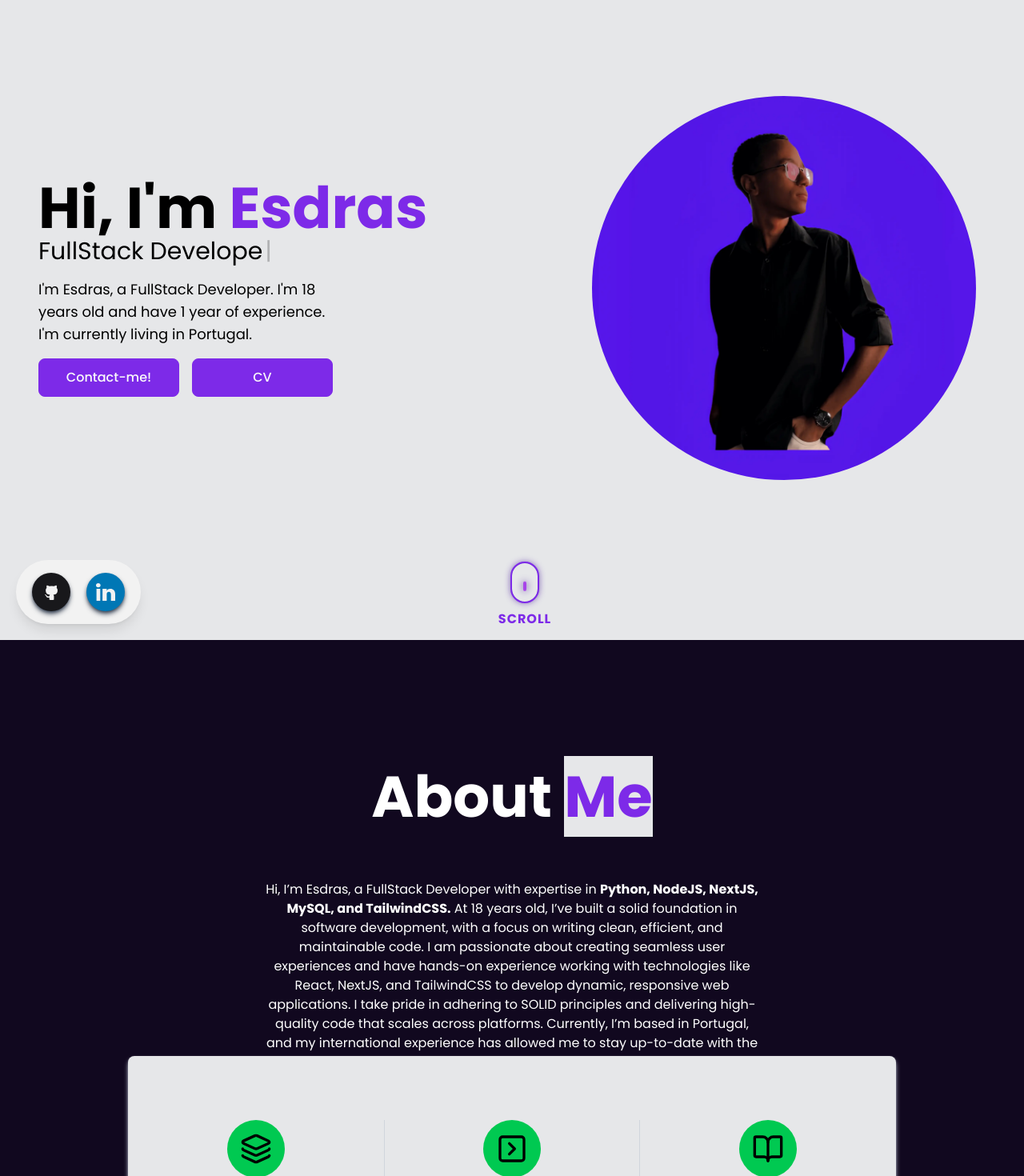
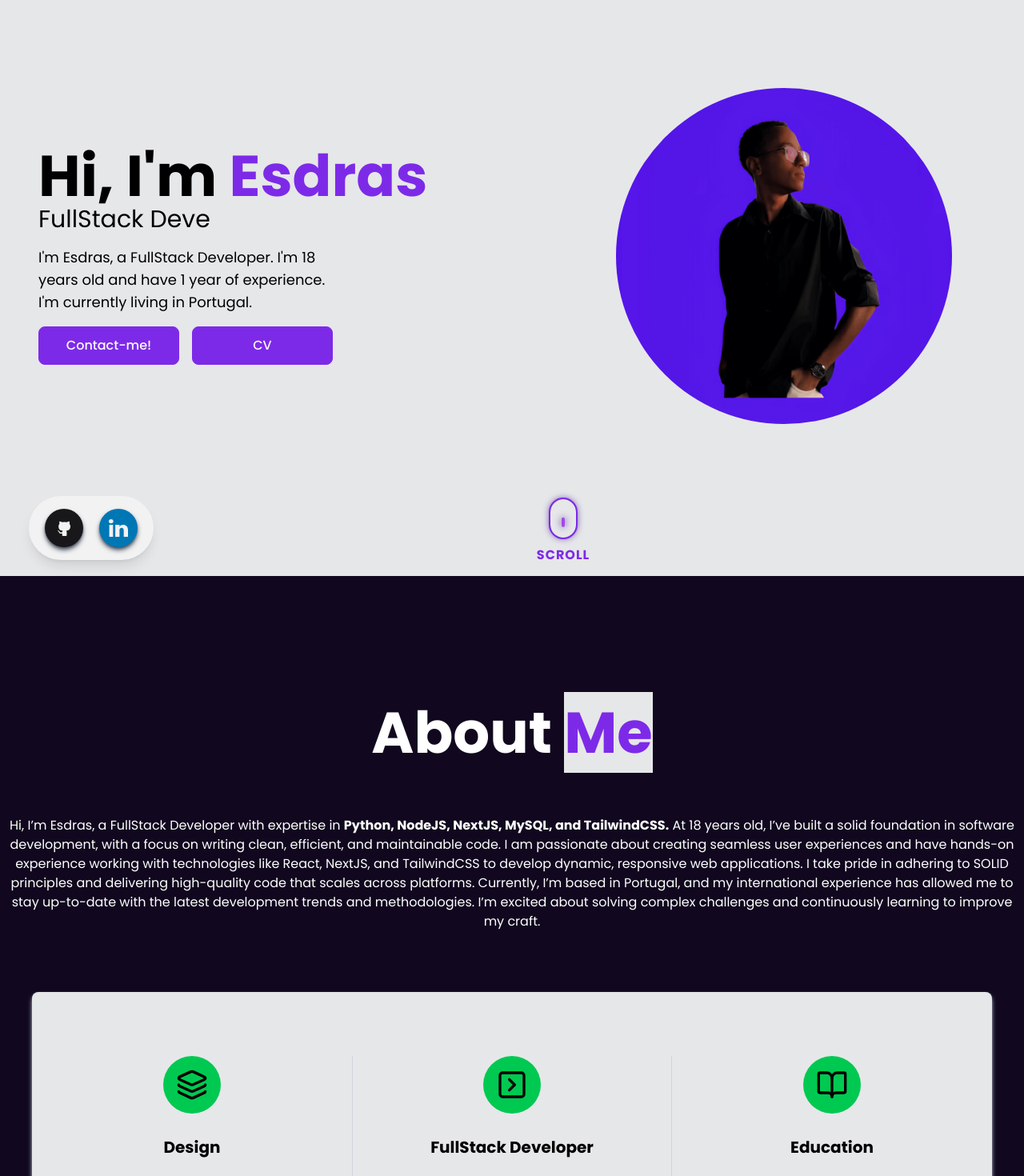
Before and after one commit to esdrassantos06/portfolio, a React (Vite) app: page / in a window 1280 px wide. Shown: the part 80-1550 px from the top of the page at 80% size. Built offline with nearby package versions, Linux system fonts and the light colour scheme.

Commit message:
new animations using motion

```diff
--- a/src/components/LoadingScreen.jsx
+++ b/src/components/LoadingScreen.jsx
@@ -9,7 +9,7 @@ const LoadingScreen = ({ onComplete }) => {
  const barProps = useSpring({
     width: `${progress}%`,
     from: { width: '0%' },
-    config: { duration: 500 },
+    config: { duration: 100 },
     onRest: () => {
           if (progress === 100) {
             onComplete();
--- a/src/components/Projects.jsx
+++ b/src/components/Projects.jsx
@@ -3,6 +3,7 @@ import Mockup1Pc from '../assets/mockups/mockup1-mac.webp';
 import Mockup1Phone from '../assets/mockups/mockup1-phone.webp';
 import NH_Phone from '../assets/mockups/novahorizonte-phone.webp'
 import NH_Pc from '../assets/mockups/novahorizonte-mac.webp'
+import { Reveal } from './Reveal';
 
 // Use o site https://mockuphone.com/ para fazer os mockups
 // Mockup Mobile é iphone 14
@@ -65,8 +66,8 @@ const ProjectGrid = () => {
         <div className='flex flex-col items-center mx-4 mb-20'>
             <div className='grid md:grid-cols-3 max-md:grid-cols-2 max-sm:grid-cols-1 gap-4'>
                 {visibleProjects.map((project) => (
+                    <Reveal key={project.id}>
                         <div
-                        key={project.id}
                             className='relative bg-gray-200 shadow-md shadow-slate-300 active:scale-100 active:translate-y-1 hover:scale-105 dark:shadow-zinc-950 dark:bg-neutral-900 p-4 rounded-lg overflow-hidden cursor-pointer'
                             onMouseEnter={() => setHoveredProject(project.id)}
                             onMouseLeave={() => setHoveredProject(null)}
@@ -91,6 +92,7 @@ const ProjectGrid = () => {
                                 </div>
                             )}
                         </div>
+                    </Reveal>
                 ))}
             </div>
 
@@ -106,7 +108,7 @@ const ProjectGrid = () => {
             {selectedProject && (
                 <div className='fixed inset-0 z-999 flex items-center justify-center bg-black/50' onClick={closeModal}>
 
-                    <div className='bg-white dark:bg-neutral-800 p-6 rounded-lg shadow-lg w-11/12 max-w-lg' onClick={(e) => e.stopPropagation()}>
+                    <div className={`bg-white ${selectedProject ? 'animate-scale-in-ver-top' : '' } dark:bg-neutral-800 p-6 rounded-lg shadow-lg w-11/12 max-w-lg`} onClick={(e) => e.stopPropagation()}>
                         <h1 className='text-xl font-semibold dark:text-white mb-4'>{selectedProject.title}</h1>
                         <p className='dark:text-white'>{selectedProject.description}</p>
                         <p className='mt-2 text-sm text-gray-600 dark:text-gray-300'>{selectedProject.frameworks}</p>
--- /dev/null
+++ b/src/components/Reveal.jsx
@@ -0,0 +1,30 @@
+import { motion, useInView, useAnimation } from "motion/react";
+import { useRef, useEffect } from "react";
+
+// eslint-disable-next-line react/prop-types
+export const Reveal = ({ children }) => {
+
+    const ref = useRef(null);
+    const isInView = useInView(ref, {once: true});
+    const controls = useAnimation();
+
+    useEffect(() => {
+        if (isInView) {
+            controls.start("visible");
+        }
+    }, [controls, isInView]);
+
+    return (
+        <div ref={ref} className="relative  h-full w-full">
+            <motion.div
+            variants={{
+                hidden: {opacity: 0, y: 75},
+                visible: {opacity: 1, y: 0}
+            }}
+            initial="hidden"
+            animate={controls}
+            transition={{duration: 0.5, delay: 0.25}}
+            >{children}</motion.div>
+        </div>
+    );
+}
--- a/src/pages/Home.jsx
+++ b/src/pages/Home.jsx
@@ -7,6 +7,7 @@ import ProjectGrid from '../components/Projects'
 import Footer from '../components/Footer'
 import { Link } from 'react-router';
 import CV from '../assets/cv/esdrasCV.pdf';
+import { Reveal } from '../components/Reveal';
 
 // Don't upgrade to react 19 until react spring is updated
 
@@ -53,39 +54,43 @@ const Home = () => {
 
             <Navbar />
 
-            <main className='md:pt-20 pt-30'>
+            <main className='max-md:pt-25'>
+
 
                 <section
                     className={`__main-container min-h-screen h-fit  relative grid gap-20 items-center place-content-center md:grid-cols-2 bg-mist-gray dark:bg-custom-black flex-row w-full `}
                     id="home"
                 >
                     <article className="flex flex-col pl-4 md:pl-12 items-start w-full poppins-font">
+                        <Reveal>
                             <h1 className="select-none md:text-7xl text-6xl font-bold poppins-font dark:text-white">Hi, I&apos;m <span
                                 className="text-mypurple" translate="no">Esdras</span></h1>
                             <WritingEffect />
+                        </Reveal>
 
+                        <Reveal>
                             <p className="max-w-96 py-4 dark:text-white poppins-font text-base md:text-lg">I&apos;m Esdras, a FullStack Developer. I&apos;m 18 years old and
                                 have 1 year of experience. I&apos;m currently living in Portugal.</p>
+                        </Reveal>
+                        <Reveal>
                             <div className='__contact-buttons gap-4 flex w-full max-sm:flex-wrap'>
                                 <Link to="/contact" className="text-md text-center h-12 flex items-center justify-center hover:bg-transparent border border-solid whitespace-nowrap hover:text-mypurple active:text-mypurple active:bg-transparent border-mypurple transition-colors duration-300 sm:w-44 w-30  text-zinc-50 bg-mypurple rounded-lg poppins-font font-medium" translate='no'>Contact-me!</Link>
 
                                 <a href={CV} className="text-md text-center h-12 flex items-center justify-center hover:bg-transparent border border-solid whitespace-nowrap hover:text-mypurple active:text-mypurple active:bg-transparent border-mypurple transition-colors duration-300 sm:w-44 w-30 text-zinc-50 bg-mypurple rounded-lg poppins-font font-medium" translate='no'>CV</a>
                             </div>
-                    </article>
+                        </Reveal>
 
-                    <aside
-                        className="z-10 select-none rounded-full flex justify-center items-center">
-                        <img className="object-cover rounded-full w-[80%]" src={myselfImage} alt="Profile" />
-                    </aside>
-
-                    <div className='__some-buttons z-10'>
+                        <div className='__some-buttons absolute w-full bottom-0 z-10'>
+                            <Reveal>
                                 <a href='#about' aria-label='Scroll to about section'
                                     className="btn-scroll lg:flex items-center justify-center bg-transparent border-none left-1/2 bottom-12 absolute w-8 h-12 max-md:hidden"
                                     id="scrollButton">
                                     <span className="scroll w-1 h-3 rounded-xl"></span>
                                 </a>
+                            </Reveal>
 
-                        <div className="social-buttons bg-[#f2f2f2] shadow-lg px-2.5 py-4 rounded-full dark:bg-[#1F1F1F] flex justify-center items-center absolute bottom-5 left-5" id="CorSocial">
+                            <Reveal>
+                                <div className="social-buttons bg-[#f2f2f2] shadow-lg px-2.5 py-4 rounded-full dark:bg-[#1F1F1F] flex justify-center items-center absolute bottom-5 -left-3" id="CorSocial">
 
                                     <a href="https://github.com/esdrassantos06" aria-label='Github'
                                         className="rounded-[50%] mx-2.5 my-0 transition dark:invert dark:shadow-zinc-900/50 duration-300 group hover:bg-[#333] flex justify-center items-center w-12 h-12 shadow-gray-700  shadow-md github bg-zinc-900"
@@ -114,7 +119,17 @@ const Home = () => {
                                         </svg>
                                     </a>
                                 </div>
+                            </Reveal>
                         </div>
+
+                    </article>
+
+                    <Reveal>
+                        <aside
+                            className="z-10 select-none rounded-full flex justify-center items-center">
+                            <img className="object-cover rounded-full w-[70%]" src={myselfImage} alt="Profile" />
+                        </aside>
+                    </Reveal>
                 </section>
 
                 {showButton && (
@@ -132,12 +147,16 @@ const Home = () => {
 
                 <section id="about" className={`__about-container flex sm:h-screen h-fit bg-about-purple flex-col w-full items-center `}>
                     <div className='sm:mt-40 mt-20 flex flex-col justify-center items-center poppins-font'>
+                        <Reveal>
                             <h1 className='about-main-title mb-10 text-center poppins-font font-bold md:text-7xl text-5xl select-none text-white'>About <span
                                 className="text-mypurple bg-mist-gray dark:bg-custom-black">Me</span></h1>
+                        </Reveal>
 
-                        <p className="text-white lg:w-2/4 mt-4 p-3 text-center">
+                        <Reveal>
+                            <p className="text-white mt-4 p-3 text-center">
                                 Hi, I’m Esdras, a FullStack Developer with expertise in <strong>Python, NodeJS, NextJS, MySQL, and TailwindCSS.</strong> At 18 years old, I’ve built a solid foundation in software development, with a focus on writing clean, efficient, and maintainable code. I am passionate about creating seamless user experiences and have hands-on experience working with technologies like React, NextJS, and TailwindCSS to develop dynamic, responsive web applications. I take pride in adhering to SOLID principles and delivering high-quality code that scales across platforms. Currently, I’m based in Portugal, and my international experience has allowed me to stay up-to-date with the latest development trends and methodologies. I’m excited about solving complex challenges and continuously learning to improve my craft.
                             </p>
+                        </Reveal>
 
 
                     </div>
@@ -147,13 +166,15 @@ const Home = () => {
 
                 <section
                     id="skills"
-                    className='__skills pb-4 px-10 sm:-mt-50 lg:-mt-70 flex justify-center items-center w-full'>
-                    <div className='shadow-md w-[80%] flex items-center justify-center shadow-slate-300 dark:shadow-zinc-950 dark:bg-neutral-900 bg-mist-gray rounded-lg'>
+                    className='__skills pb-4 px-5 md:px-10 sm:-mt-50 lg:-mt-70 flex justify-center items-center w-full'>
+                    <div className='shadow-md w-full flex items-center justify-center shadow-slate-300 dark:shadow-zinc-950 dark:bg-neutral-900 bg-mist-gray rounded-lg'>
+
                         <div className='__box mt-20 mb-24 w-full '>
                             <div className='__content max-sm:block flex justify-around items-stretch flex-row w-full h-full text-black'>
 
-                                <div className='__column pb-4 flex flex-col justify-center items-center gap-3 h-full sm:w-1/3'>
-                                    <div className='bg-green-500 mb-4 rounded-full p-4'>
+                                <Reveal>
+                                    <div className='__column pb-4 flex flex-col justify-center items-center gap-3 h-full w-full'>
+                                        <div className='bg-green-500 mb-4 rounded-full flex items-center justify-center h-18 w-18'>
                                             <Layers3 size={40} />
                                         </div>
                                         <div className='flex flex-col poppins-font items-center justify-center'>
@@ -173,9 +194,11 @@ const Home = () => {
                                             </ul>
                                         </div>
                                     </div>
+                                </Reveal>
 
-                                <div className='__column pb-4 flex max-sm:pt-8 flex-col border-solid justify-center h-full items-center gap-3 sm:w-1/3 sm:border-l sm:border-r max-sm:border-b max-sm:border-t max-sm:mt-6 max-sm:mb-6 border-gray-300 dark:border-gray-700'>
-                                    <div className='bg-green-500 mb-4 max-sm:mt-4 rounded-full p-4'>
+                                <Reveal>
+                                    <div className='__column pb-4 flex max-sm:pt-8 flex-col border-solid justify-center h-full w-full items-center gap-3 sm:border-l sm:border-r max-sm:border-b max-sm:border-t max-sm:mt-6 max-sm:mb-6 border-gray-300 dark:border-gray-700'>
+                                        <div className='bg-green-500 mb-4 max-sm:mt-4 rounded-full flex items-center justify-center h-18 w-18'>
                                             <SquareChevronRight size={40} />
                                         </div>
                                         <div className='flex flex-col poppins-font items-center justify-center'>
@@ -195,10 +218,11 @@ const Home = () => {
                                             </ul>
                                         </div>
                                     </div>
+                                </Reveal>
 
-
-                                <div className='__column flex flex-col max-sm:pt-8 justify-center h-full items-center gap-3 sm:w-1/3'>
-                                    <div className='bg-green-500 mb-4 max-sm:mt-4 rounded-full p-4'>
+                                <Reveal>
+                                    <div className='__column flex flex-col max-sm:pt-8 justify-center h-full items-center gap-3 w-full'>
+                                        <div className='bg-green-500 mb-4 max-sm:mt-4 rounded-full flex items-center justify-center h-18 w-18'>
                                             <BookOpen size={40} />
                                         </div>
                                         <div className='flex flex-col poppins-font items-center justify-center'>
@@ -215,6 +239,7 @@ const Home = () => {
                                             <a href='https://tokioschool.pt' aria-label='Tokio School Website' target='_blank' className='text-base underline font-medium dark:text-white' translate='no'>Tokio School</a>
                                         </div>
                                     </div>
+                                </Reveal>
 
                             </div>
                         </div>
@@ -225,14 +250,18 @@ const Home = () => {
 
                 <section className='__projects-container pt-20 flex justify-center h-full max-md:flex-wrap bg-mist-gray dark:bg-custom-black flex-col w-full  items-center' id='projects'>
                     <div className='flex flex-col mb-20 gap-9 items-center justify-center'>
+                        <Reveal>
                             <h1 className='text-black dark:text-white text-center poppins-font  font-bold text-6xl'>My Recent <span className='text-mypurple text-center'>Work</span></h1>
+                        </Reveal>
+                        <Reveal>
                             <p className='poppins-font sm:text-lg text-black text-center dark:text-white'>Here are a few past design projects I&apos;ve worked on. Want to see more? <a className='text-blue-500 hover:text-blue-700 transition duration-500' href='mailto:esdrasirion1@gmail.com'>Email me</a>.</p>
+                        </Reveal>
                     </div>
                     <div className='poppins-font'>
                         <ProjectGrid />
                     </div>
                 </section>
-            </main>
+            </main >
             <Footer />
         </>
     );
```
Lines whose indentation alone changed are shown as unchanged.
